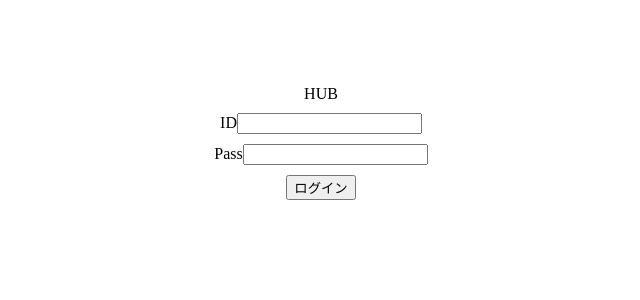
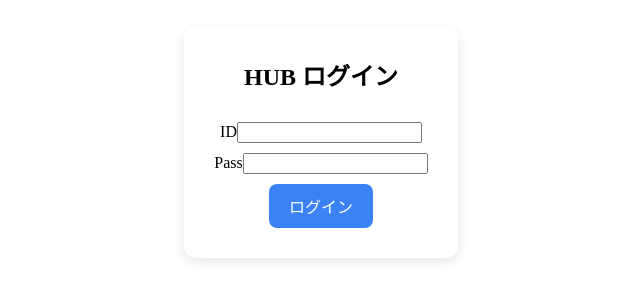
Before and after one commit to 5huto/hub, a React (Create React App) app: page / in a window 1280 px wide. Shown: the part 266-566 px from the top of the page, without its empty margins (319-959 px from the left). Built offline with nearby package versions, Linux system fonts and the light colour scheme.

Commit message:
ログインをサーバと結合

```diff
--- a/src/components/OsakaMap.jsx
+++ b/src/components/OsakaMap.jsx
@@ -47,7 +47,7 @@ const OsakaMap = () => {
         center={position}
         zoom={16}
         scrollWheelZoom={true}
-        style={{ height: '500px', width: '100%' }}
+        style={{ height: '700px', width: '100%' }}
       >
         <ChangeMapCenter center={position} />
         <TileLayer
--- a/src/data/URL.jsx
+++ b/src/data/URL.jsx
@@ -1 +1 @@
-export const getURL = () => "https://96a5-34-139-29-38.ngrok-free.app/";
+export const getURL = () => "https://dab590152f75.ngrok-free.app/";
--- a/src/pages/Login.jsx
+++ b/src/pages/Login.jsx
@@ -2,51 +2,89 @@ import React from 'react'
 import ID from '../components/ID'
 import Pass from '../components/Pass'
 import { useNavigate } from 'react-router-dom';
+import { getURL } from '../data/URL';
 
 const styles = {
   container: {
     display: 'flex',
-    justifyContent: 'center', // 横中央
-    alignItems: 'center',     // 縦中央
-    height: '100vh',          // 画面全体を占める
+    justifyContent: 'center',
+    alignItems: 'center',
+    height: '100vh',
   },
   form: {
     display: 'flex',
-    flexDirection: 'column', // 縦並び
-    gap: '10px',              // 要素間の間隔
-    alignItems: 'center',     // 子要素を中央に揃える
+    flexDirection: 'column',
+    gap: '10px',
+    alignItems: 'center',
+    backgroundColor: '#ffffff',
+    padding: '30px',
+    borderRadius: '12px',
+    boxShadow: '0 4px 12px rgba(0, 0, 0, 0.1)'
   },
+  title: {
+    fontSize: '24px',
+    fontWeight: 'bold',
+    marginBottom: '20px'
+  },
+  button: {
+    padding: '10px 20px',
+    fontSize: '16px',
+    backgroundColor: '#3b82f6',
+    color: '#fff',
+    border: 'none',
+    borderRadius: '8px',
+    cursor: 'pointer'
+  }
 };
-
 
 const Login = () => {
   const [id, setId] = React.useState('');
   const [pass, setPass] = React.useState('');
   const navigate = useNavigate();
-  //ボタンを押したときの動作
-  const handleLogin = () => {
-    // 認証処理（ここでは仮にログを出力）
-    if (id === 'iputosaka' && pass === '0206') {
-      //ここにHomeに画面遷移するpathを入れたい。
-      // alert('ログイン成功！');
+
+  const handleLogin = async () => {
+    try {
+      const url = await getURL();
+      const base = url.replace(/\/+$/, '').replace(/^\/+/, '');
+
+      const formData = new FormData();
+      formData.append("email", id);
+      formData.append("password", pass);
+
+      const res = await fetch(`${base}/login_customer`, {
+        method: 'POST',
+        body: formData,
+        headers: {
+          "ngrok-skip-browser-warning": "true"
+        }
+      });
+
+      if (!res.ok) {
+        const errData = await res.json();
+        alert(errData.detail || "ログインに失敗しました。");
+        return;
+      }
+
+      const result = await res.json();
+      alert("ログイン成功: " + result.name);
       navigate('/home');
-    }else{
-    alert('IDまたはパスワードが違います。');
+
+    } catch (err) {
+      console.error("ログインエラー:", err);
+      alert("サーバーとの通信に失敗しました。");
     }
   };
 
   return (
     <div style={styles.container}>
       <div style={styles.form}>
-        HUB
+        <div style={styles.title}>HUB ログイン</div>
         <ID label="ID" value={id} onChange={(e) => setId(e.target.value)} />
-      {/* <ID label="ID"/> */}
-      <Pass label="Pass" value={pass} onChange={(e) => setPass(e.target.value)} />
-      {/* <Pass label="Pass"/> */}
-      <button onClick={handleLogin}>ログイン</button>
+        <Pass label="Pass" value={pass} onChange={(e) => setPass(e.target.value)} />
+        <button style={styles.button} onClick={handleLogin}>ログイン</button>
       </div>
     </div>
   )
 }
 
-export default Login
+export default Login;
```
